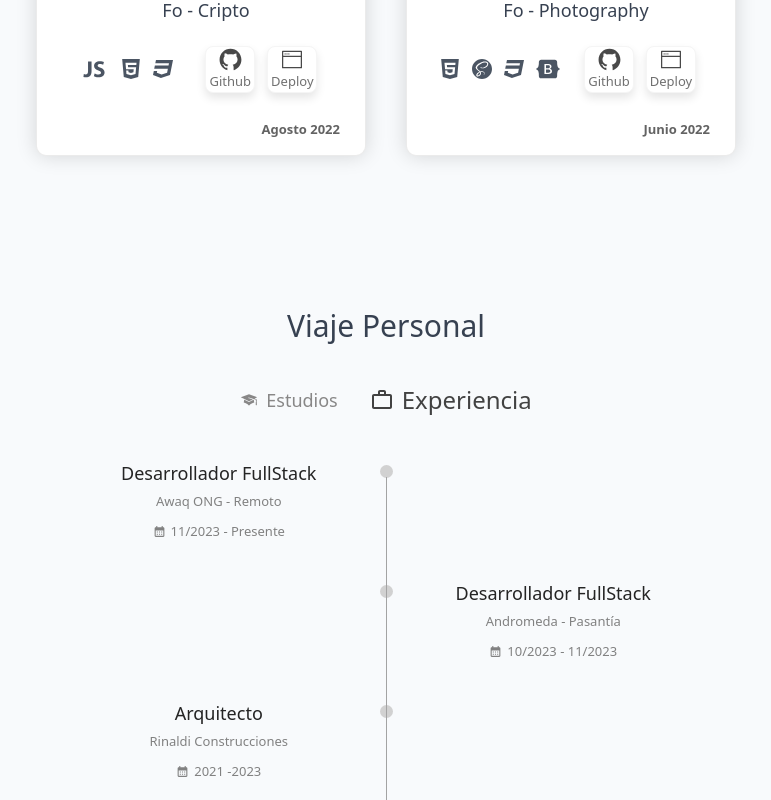
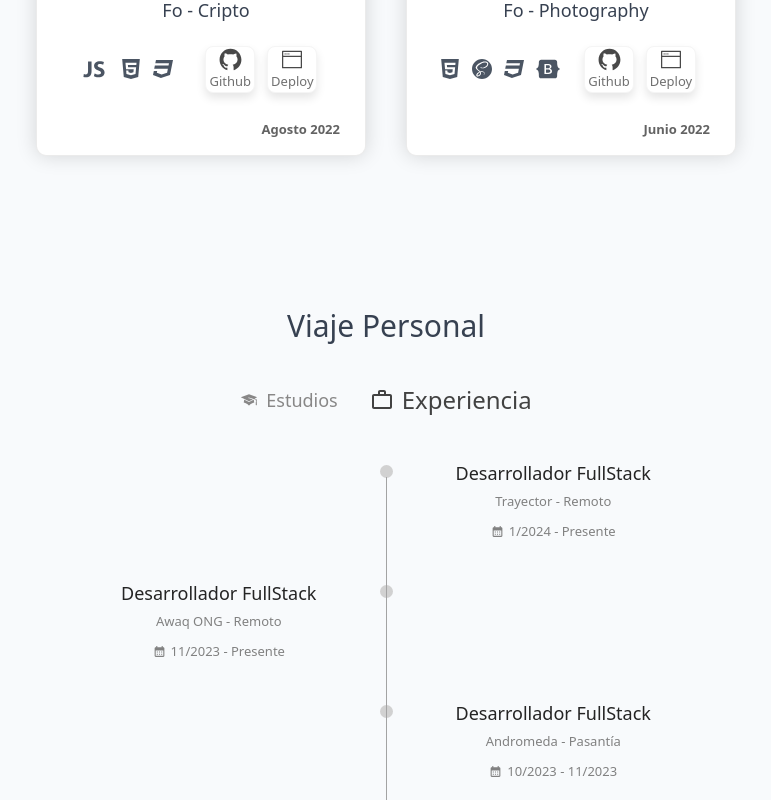
Before and after one commit to jesusre890/portfolio, a React (Vite) app: page / in a window 1280 px wide. Both pictures are taken after a click on the element "Experiencia". Shown: the part 2513-3313 px from the top of the page, without its empty margins (254-1025 px from the left). Built offline with nearby package versions, Linux system fonts and the light colour scheme.

Commit message:
agregue exp de trayector

```diff
--- a/src/views/Journey/Journey.jsx
+++ b/src/views/Journey/Journey.jsx
@@ -127,6 +127,25 @@ const Journey = () => {
             })}
           >
             <div className="data mb-12 md:mb-0">
+              <div></div>
+
+              <div>
+                <span className="circulo"></span>
+                <span className="linea"></span>
+              </div>
+
+              <div className="flex flex-col items-center">
+                <h3 className="titulo font-medium dark:text-slate-300">
+                  Desarrollador FullStack
+                </h3>
+                <span className="instituto">Trayector - Remoto</span>
+                <div className="calendario  flex items-center">
+                  <MdCalendarMonth /> 1/2024 - Presente
+                </div>
+              </div>
+            </div>
+
+            <div className="data mb-12 md:mb-0">
               <div className="flex flex-col items-center">
                 <h3 className="titulo font-medium dark:text-slate-300">
                   Desarrollador FullStack
```
